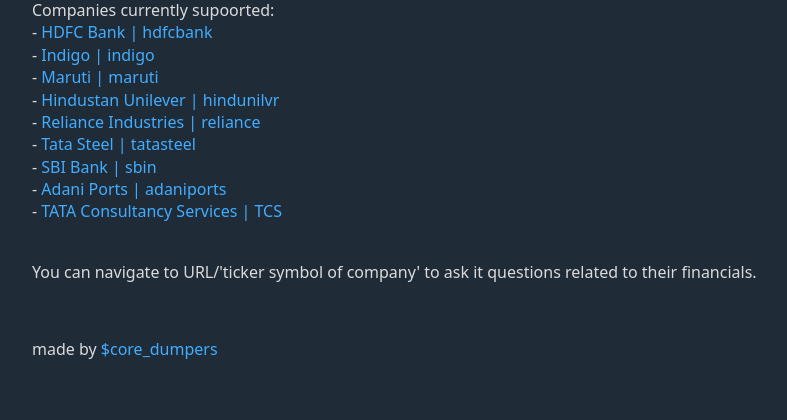
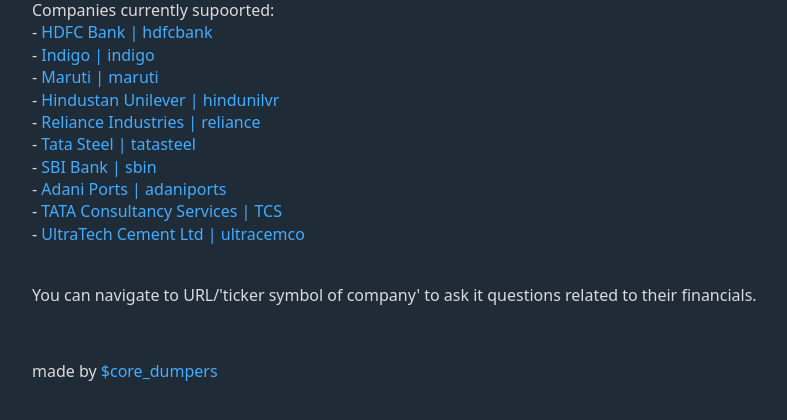
Before and after one commit to vimarsh244/finance-gpt, a Python web app: template backend/flask/templates/home.html in a window 1280 px wide. Shown: the part 158-578 px from the top of the page, without its empty margins (208-995 px from the left). Run offline with Jinja, Linux system fonts and the light colour scheme; the template is opened without the code that fills it, so the values that code supplies are empty.

Commit message:
ultratech add

```diff
--- a/backend/flask/templates/home.html
+++ b/backend/flask/templates/home.html
@@ -25,6 +25,8 @@
     - <a href="/sbin">SBI Bank | sbin</a><br>
     - <a href="/adaniports">Adani Ports | adaniports</a><br>
     - <a href="/tcs">TATA Consultancy Services | TCS</a><br>
+    - <a href="/ultracemco">UltraTech Cement Ltd | ultracemco</a><br>
+
 
     <br>
     <p>You can navigate to URL/'ticker symbol of company' to ask it questions related to their financials.</p>
```
